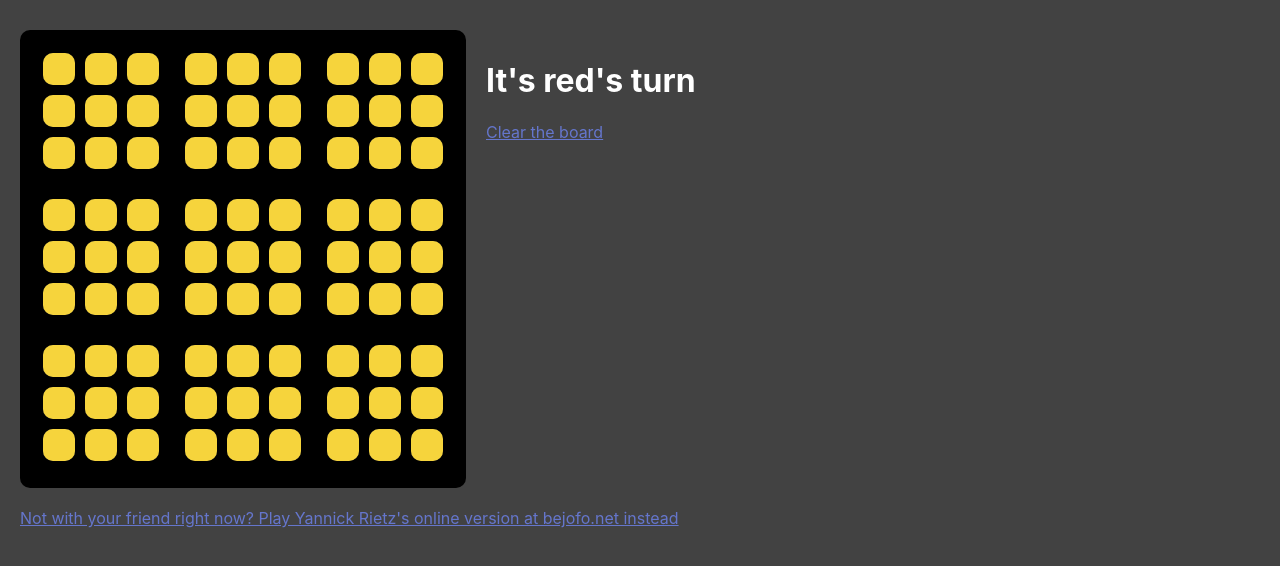
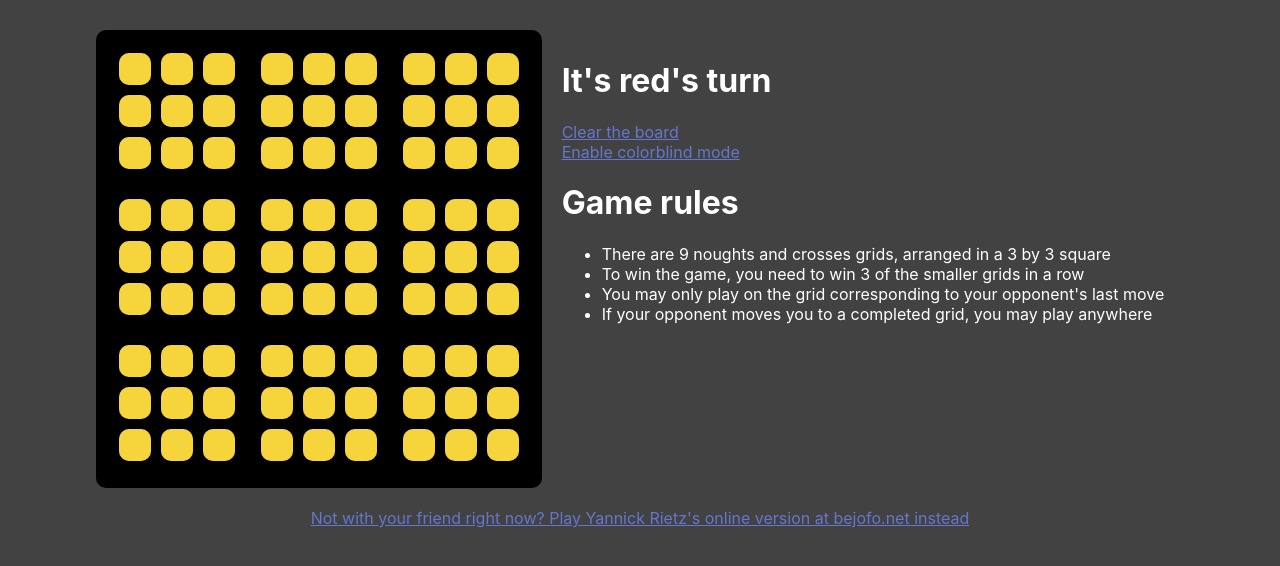
Before and after one commit to Minion3665/uttt, a Next.js app: page / in a window 1280 px wide. Shown: the top 566 px of the page. Built offline with nearby package versions, Linux system fonts and the light colour scheme.

Commit message:
Finish the game :tada:
- Make subgrid draws work properly
- Add a colorblind mode
- Make the layout work on smaller screen widths

```diff
--- a/components/NoughtsAndCrosses.tsx
+++ b/components/NoughtsAndCrosses.tsx
@@ -2,7 +2,7 @@ import type { NextPage } from 'next'
 import Styles from '../styles/NoughtsAndCrosses.module.css';
 
 const NoughtsAndCrosses: NextPage = (props) => {
-	const { winner, highlight, turn, onMove, grid } = props;
+	const { winner, highlight, turn, onMove, grid, colorblind } = props;
 
 		const makeMove = (space) => {
 		const height = grid.length;
@@ -15,10 +15,10 @@ const NoughtsAndCrosses: NextPage = (props) => {
 		onMove(row, col);
 	};
 	return (
-		<table className={Styles.grid + (winner ? " " + Styles[winner] : "")}><tbody>
+		<table className={Styles.grid + (winner ? " " + Styles[winner] : "") + (colorblind ? " " + Styles.colorblind : "")}><tbody>
 		{
 			grid.map((row, rowindex) => <tr key={rowindex}>{
-				row.map((cell, cellindex) => <td key={cellindex} className={Styles.cell + (highlight ? " " + Styles.highlight : "") + (cell ? " " + Styles[cell] : "")} onClick={() => makeMove(rowindex * 3 + cellindex)}/>)
+				row.map((cell, cellindex) => <td key={cellindex} className={Styles.cell + (highlight ? " " + Styles.highlight : "") + (cell ? " " + Styles[cell] : "")} onClick={() => makeMove(rowindex * 3 + cellindex)}>{colorblind ? cell : null}</td>)
 			}
 			</tr>)
 		}
--- a/pages/index.tsx
+++ b/pages/index.tsx
@@ -26,6 +26,7 @@ const createGrid = (_, index: number) => {
 const Home: NextPage = () => {
     const [winner, setWinner] = useState<string | null>(null);
     const [turn, setTurn] = useState("x");
+    const [colorblind, setColorblind] = useState(false);
 
     const [grid, setGrid] = useState([...Array(3)].map(() => {
         return [...Array(3)].map(createGrid)
@@ -33,9 +34,9 @@ const Home: NextPage = () => {
 
     console.log(grid)
 
-    const gameOver = (grid: string[][]) => {
+    const getWinner = (grid: string[][]): string | null => {
         for (const row of grid) {
-            if (row[0] && row.every((item: string) => item === row[0])) return true;
+            if (row[0] && row.every((item: string) => item === row[0])) return row[0];
         }
         for (let i = 0; i < grid[0].length; i++) {
             let first = grid[0][i];
@@ -47,10 +48,15 @@ const Home: NextPage = () => {
                     break
                 }
             }
-            if (success) return true;
+            if (success) return first;
         }
-        if (grid[0][0] && grid[0][0] === grid[1][1] && grid[0][0] === grid[2][2]) return true;
-        if (grid[0][2] && grid[0][2] === grid[1][1] && grid[0][2] === grid[2][0]) return true;
+        if (grid[0][0] && grid[0][0] === grid[1][1] && grid[0][0] === grid[2][2]) return grid[0][0];
+        if (grid[0][2] && grid[0][2] === grid[1][1] && grid[0][2] === grid[2][0]) return grid[0][2];
+        return null;
+    }
+
+    const gameOver = (grid: string[][]) => {
+        return getWinner(grid) || grid.flat().every(cell => cell !== "");
     }
 
     const functionsForGridIndex = (gridRow: number, gridCol: number) => ({
@@ -65,7 +71,7 @@ const Home: NextPage = () => {
 	    if (newGrid[gridRow][gridCol].grid[row][col]) return;  // You can't play in a space where there's already a piece
             newGrid[gridRow][gridCol].grid[row][col] = turn;
             const finished = gameOver(newGrid[gridRow][gridCol].grid);
-            if (finished) newGrid[gridRow][gridCol].winner = turn;
+            if (finished) newGrid[gridRow][gridCol].winner = getWinner(newGrid[gridRow][gridCol].grid) ?? "d";
 
             if (gameOver(newGrid.map(row => row.map(col => col.winner ?? '')))) return setWinner(turn);
 
@@ -82,15 +88,15 @@ const Home: NextPage = () => {
     })
 
     return (
-	<>
+        <>
+	<div className={Styles.section}>
         <div className={Styles.grid + (winner ? " " + Styles[winner] : "")}>
             {grid.map((row, rowIndex) => (
                 <>
                     {row.map(({grid: subgrid, winner: subgridWinner, playable}, colIndex) => {
                     const {onMove} = functionsForGridIndex(rowIndex, colIndex);
                     // @ts-ignore TODO: Remove this after fixing warning
-                    return <NoughtsAndCrosses key={rowIndex.toString() + " " + colIndex} highlight={!winner && !subgridWinner && playable}  winner={subgridWinner} grid={subgrid} turn={turn}
-                                              onMove={onMove}/>
+                    return <NoughtsAndCrosses key={rowIndex.toString() + " " + colIndex} highlight={!winner && !subgridWinner && playable}  winner={subgridWinner} grid={subgrid} turn={turn} onMove={onMove} colorblind={colorblind} />
                     })}
                     <br/>
                     </>
@@ -98,12 +104,23 @@ const Home: NextPage = () => {
             )}
         </div>
 	<div className={Styles.sidebar}>
-	    {winner ? <h1>The game is over; {winner === 'x' ? 'red' : 'blue'} wins!</h1> : <h1>It's {turn === 'x' ? 'red' : 'blue'}'s turn</h1>}
-	    <a href="." className={Styles.link}>Clear the board</a>
+	    {winner ? <h1>The game is over; {colorblind ? winner : winner === 'x' ? 'red' : 'blue'} wins!</h1> : <h1>It's {colorblind ? turn : turn === 'x' ? 'red' : 'blue'}'s turn</h1>}
+	    <a href="." className={Styles.link}>Clear the board</a><br/>
+	    <a href="#" onClick={() => setColorblind(value => !value)} className={Styles.link}>{colorblind ? 'Disable' : 'Enable'} colorblind mode</a>
+            <h1>Game rules</h1>
+            <ul>
+                <li>There are 9 noughts and crosses grids, arranged in a 3 by 3 square</li>
+                <li>To win the game, you need to win 3 of the smaller grids in a row</li>
+                <li>You may only play on the grid corresponding to your opponent's last move</li>
+                <li>If your opponent moves you to a completed grid, you may play anywhere</li>
+            </ul>
 	</div>
 	<br/>
-	    <a href="https://bejofo.net/ttt" className={Styles.link}>Not with your friend right now? Play Yannick Rietz&apos;s online version at bejofo.net instead</a>
-	</>
+	</div>
+        <div className={Styles.section}>
+        <a href="https://bejofo.net/ttt" className={Styles.link}>Not with your friend right now? Play Yannick Rietz&apos;s online version at bejofo.net instead</a>
+        </div>
+        </>
     )
 }
 
--- a/styles/Home.module.css
+++ b/styles/Home.module.css
@@ -1,3 +1,9 @@
+.section {
+  display: flex;
+  justify-content: center;
+  flex-wrap: wrap;
+}
+
 .link {
   color: #6576CC;
   text-decoration: underline;
--- a/styles/NoughtsAndCrosses.module.css
+++ b/styles/NoughtsAndCrosses.module.css
@@ -13,11 +13,15 @@
 }
 
 .cell {
-  width: 2em;
-  height: 2em;
+  width: 32px;
+  height: 32px;
   border-radius: 10px;
-  transition: background-color 0.2s;
+  transition: background-color 0.2s, color 0.2s;
   background-color: inherit;
+  font-size: 32px;
+  line-height: 0;
+  text-align: center;
+  text-transform: uppercase;
 }
 
 .highlight {
@@ -32,8 +36,40 @@
   background-color: var(--blueSubgridColor);
 }
 
+.x.colorblind::before {
+  content: "X";
+  position: absolute;
+  font-size: 136px;
+  line-height: 136px;
+  text-align: center;
+  width: 136px;
+}
+
+.o.colorblind::before {
+  content: "O";
+  position: absolute;
+  font-size: 136px;
+  line-height: 136px;
+  text-align: center;
+  width: 136px;
+}
+
+.d {
+  --redCellColor: #6f5d60;
+  --blueCellColor: #535f65;
+  background-color: #8d8d8d;
+}
+
 .grid.x tbody tr, .grid.o tbody tr {
   background-color: inherit;
+}
+
+.grid.x tbody tr .x, .grid.o tbody tr .x {
+  color: var(--redCellColor);
+}
+
+.grid.x tbody tr .o, .grid.o tbody tr .o {
+  color: var(--blueCellColor);
 }
 
 .x.cell {
```
Also changed, not shown: 1 other file (tests, documents, lock files or other folders).
